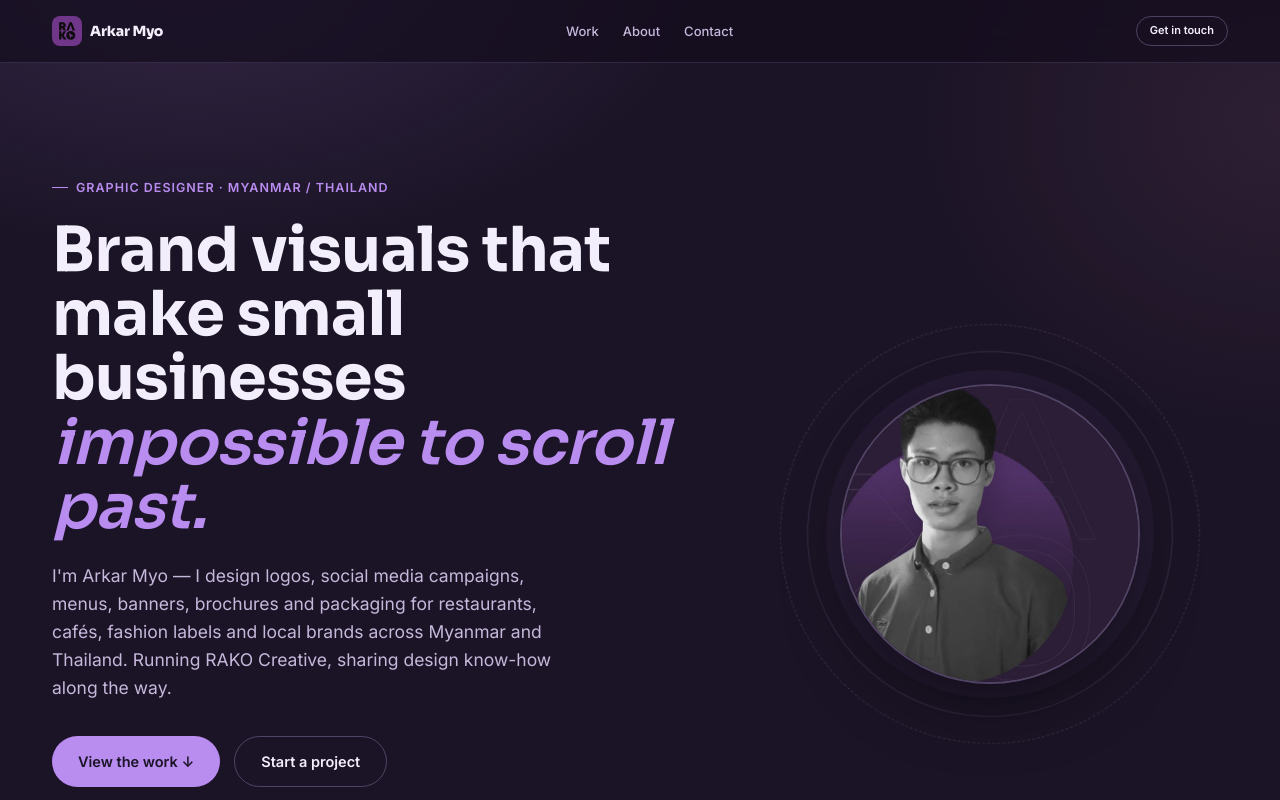
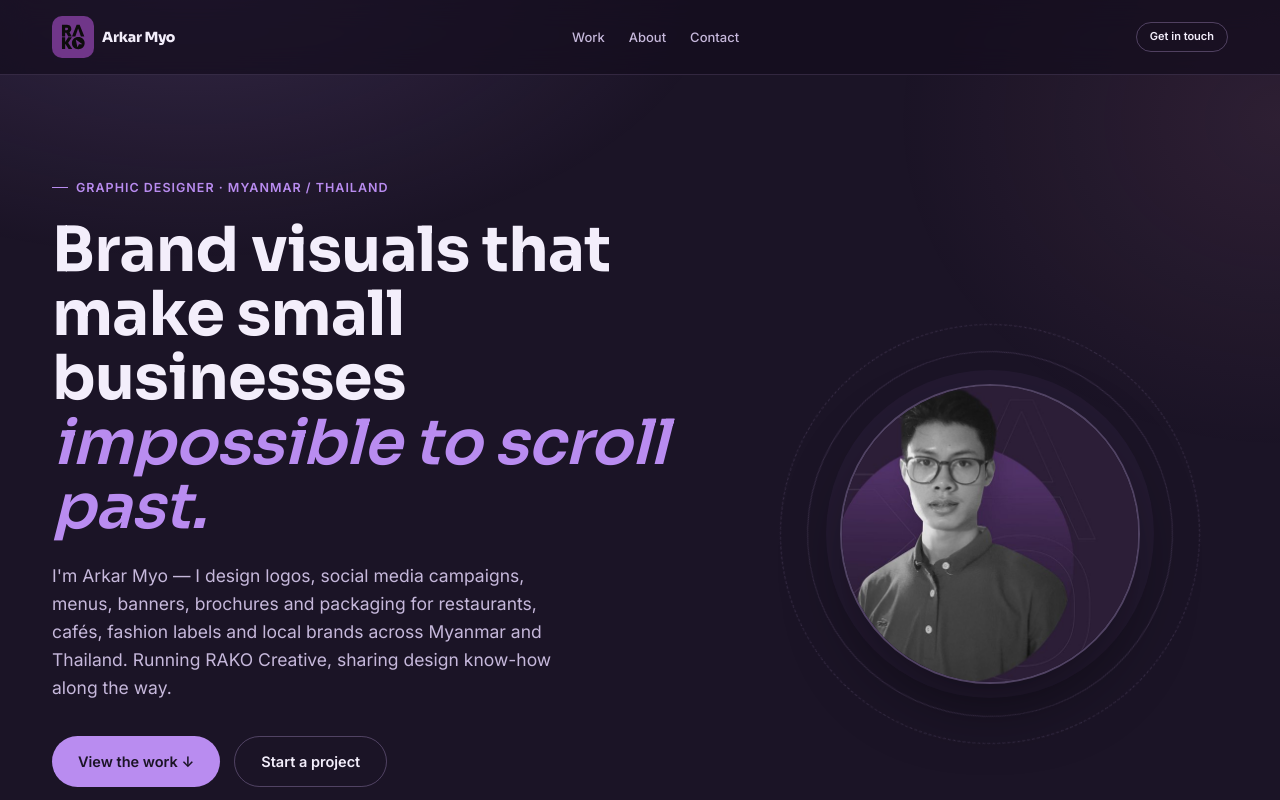
Before and after one commit to luffysama9690-ui/arkar-myo-portfolio, a website: page index.html in a window 1280 px wide. Shown: the top 800 px of the page. Drawn offline with Linux system fonts and the light colour scheme; no server answers.

Commit message:
Make RAKO logo mark significantly larger for visibility

```diff
--- a/assets/styles.css
+++ b/assets/styles.css
@@ -59,7 +59,7 @@ img{display:block; max-width:100%;}
   display:flex; align-items:center; gap:8px; letter-spacing:-0.01em; line-height:1;
 }
 .brand .mark{
-  width:30px; height:30px; border-radius:8px;
+  width:42px; height:42px; border-radius:10px;
   object-fit:cover; display:block; flex-shrink:0;
 }
 .nav-links{display:flex; gap:24px; font-size:13px; color:var(--ink-dim); font-weight:500;}
```
